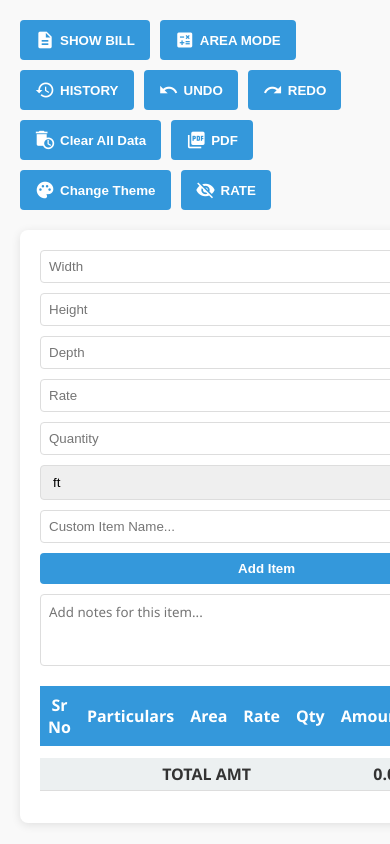
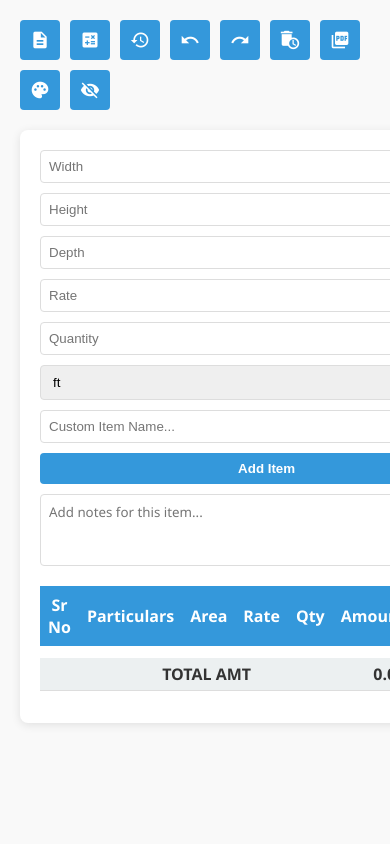
Before and after one commit to asurasama721/carpenter-quotation-app-2, a plain HTML site: page index.html in a window 390 px wide. Shown: the top 844 px of the page. Drawn offline with Linux system fonts and the light colour scheme.

Commit message:
Update style.css

```diff
--- a/style.css
+++ b/style.css
@@ -435,6 +435,36 @@ body {
   }
 
 
+  /* START OF MOBILE TOOLBAR ADJUSTMENT */
+  #tools button {
+    /* Reduce padding for a smaller button */
+    padding: 10px;
+    /* Center the icon within the button for a pure-icon look */
+    justify-content: center;
+    /* Set a fixed size for uniformity on mobile */
+    width: 40px;
+    height: 40px;
+  }
+
+  #tools button .material-icons {
+    /* Remove the margin-right, as there's no text next to it */
+    margin-right: 0;
+    /* Reset the font-size and line-height for the icon itself */
+    font-size: 20px;
+    line-height: 1;
+  }
+
+  /* Hide any text label inside the button but not the icon span */
+  #tools button:not(.material-icons) {
+    /* This rule targets the button's content that isn't the icon span */
+    /* Hide all text content that is not the icon */
+    font-size: 0;
+    line-height: 0;
+    /* Reset other properties that might affect the button size based on text */
+  }
+  /* END OF MOBILE TOOLBAR ADJUSTMENT */
+
+
   #history-sidebar {
     width: 80%;
     /* Adjusted right position for closed state on mobile */
```
